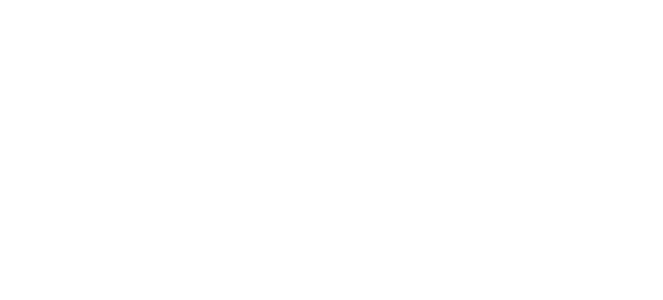
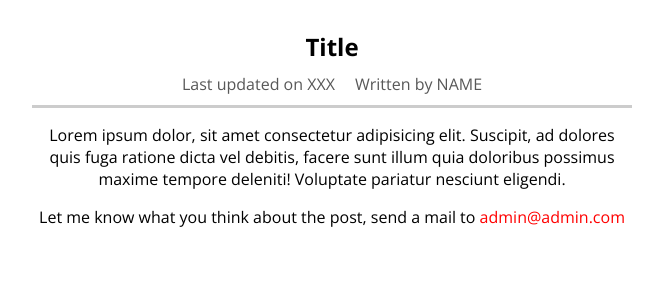
Before and after one commit to altynbek07/nuxt-on-steroids, a Nuxt app: page /posts/1 in a window 1280 px wide. Before the commit this address had no page. Shown: the top 300 px of the page, without its empty margins (308-971 px from the left). Built offline with nearby package versions, Linux system fonts and the light colour scheme.

Commit message:
fix: about, posts and posts view pages

```diff
--- a/layouts/default.vue
+++ b/layouts/default.vue
@@ -6,57 +6,10 @@
 
 <style>
 html {
-  font-family:
-    'Source Sans Pro',
-    -apple-system,
-    BlinkMacSystemFont,
-    'Segoe UI',
-    Roboto,
-    'Helvetica Neue',
-    Arial,
-    sans-serif;
-  font-size: 16px;
-  word-spacing: 1px;
-  -ms-text-size-adjust: 100%;
-  -webkit-text-size-adjust: 100%;
-  -moz-osx-font-smoothing: grayscale;
-  -webkit-font-smoothing: antialiased;
-  box-sizing: border-box;
+  font-family: "Open Sans", sans-serif;
 }
 
-*,
-*::before,
-*::after {
-  box-sizing: border-box;
+body {
   margin: 0;
 }
-
-.button--green {
-  display: inline-block;
-  border-radius: 4px;
-  border: 1px solid #3b8070;
-  color: #3b8070;
-  text-decoration: none;
-  padding: 10px 30px;
-}
-
-.button--green:hover {
-  color: #fff;
-  background-color: #3b8070;
-}
-
-.button--grey {
-  display: inline-block;
-  border-radius: 4px;
-  border: 1px solid #35495e;
-  color: #35495e;
-  text-decoration: none;
-  padding: 10px 30px;
-  margin-left: 15px;
-}
-
-.button--grey:hover {
-  color: #fff;
-  background-color: #35495e;
-}
 </style>
--- a/nuxt.config.js
+++ b/nuxt.config.js
@@ -22,7 +22,8 @@
       { hid: 'description', name: 'description', content: process.env.npm_package_description || '' }
     ],
     link: [
-      { rel: 'icon', type: 'image/x-icon', href: '/favicon.ico' }
+      { rel: 'icon', type: 'image/x-icon', href: '/favicon.ico' },
+      { rel: 'stylesheet', href: 'https://fonts.googleapis.com/css2?family=Open+Sans:ital,wght@0,300;0,400;0,600;0,700;0,800;1,300;1,400;1,600;1,700;1,800&display=swap' },
     ]
   },
   /*
--- /dev/null
+++ b/pages/about/index.vue
@@ -0,0 +1,14 @@
+<template>
+  <div class="about-page">
+    <h1>This is title</h1>
+    <p>Lorem, ipsum dolor sit amet consectetur adipisicing elit. Corporis expedita impedit incidunt illo reiciendis eveniet obcaecati! Dolore eum magnam, porro at mollitia dolorum. Ullam, maxime. Officiis vel cum hic rerum!</p>
+    <p>Lorem, ipsum dolor sit amet consectetur adipisicing elit. Corporis expedita impedit incidunt illo reiciendis eveniet obcaecati! Dolore eum magnam, porro at mollitia dolorum. Ullam, maxime. Officiis vel cum hic rerum!</p>
+    <p>Lorem, ipsum dolor sit amet consectetur adipisicing elit. Corporis expedita impedit incidunt illo reiciendis eveniet obcaecati! Dolore eum magnam, porro at mollitia dolorum. Ullam, maxime. Officiis vel cum hic rerum!</p>
+  </div>
+</template>
+<style scoped>
+.about-page {
+  text-align: center;
+  padding: 30px;
+}
+</style>
--- /dev/null
+++ b/pages/posts/_id/index.vue
@@ -0,0 +1,73 @@
+<template>
+  <div class="single-post-page">
+    <section class="post">
+      <h1 class="post-title">Title</h1>
+      <div class="post-details">
+        <div class="post-detail">Last updated on XXX</div>
+        <div class="post-detail">Written by NAME</div>
+      </div>
+      <p class="post-content">Lorem ipsum dolor, sit amet consectetur adipisicing elit. Suscipit, ad dolores quis fuga ratione dicta vel debitis, facere sunt illum quia doloribus possimus maxime tempore deleniti! Voluptate pariatur nesciunt eligendi.</p>
+    </section>
+    <section class="post-feedback">
+      <p>
+        Let me know what you think about the post, send a mail to
+        <a
+          href="mailto:admin@admin.com"
+        >admin@admin.com</a>
+      </p>
+    </section>
+  </div>
+</template>
+<style scoped>
+.single-post-page {
+  padding: 30px;
+  text-align: center;
+  box-sizing: border-box;
+}
+
+.post {
+  width: 100%;
+}
+
+@media (min-width: 768px) {
+  .post {
+    width: 600px;
+    margin: auto;
+  }
+}
+
+.post-title {
+  margin: 0;
+}
+
+.post-details {
+  padding: 10px;
+  box-sizing: border-box;
+  border-bottom: 3px solid #ccc;
+  display: flex;
+  justify-content: center;
+  align-items: center;
+  flex-direction: column;
+}
+
+@media (min-width: 768px) {
+  .post-details {
+    flex-direction: row;
+  }
+}
+
+.post-detail {
+  color: rgb(88, 88, 88);
+  margin: 0 10px;
+}
+
+.post-feedback a {
+  color: red;
+  text-decoration: none;
+}
+
+.post-feedback a:hover,
+.post-feedback a:active {
+  color: salmon;
+}
+</style>
--- /dev/null
+++ b/pages/posts/index.vue
@@ -0,0 +1,10 @@
+<template>
+  <div class="posts-page"></div>
+</template>
+<style scoped>
+.posts-page {
+  display: flex;
+  justify-content: center;
+  align-items: center;
+}
+</style>
```
